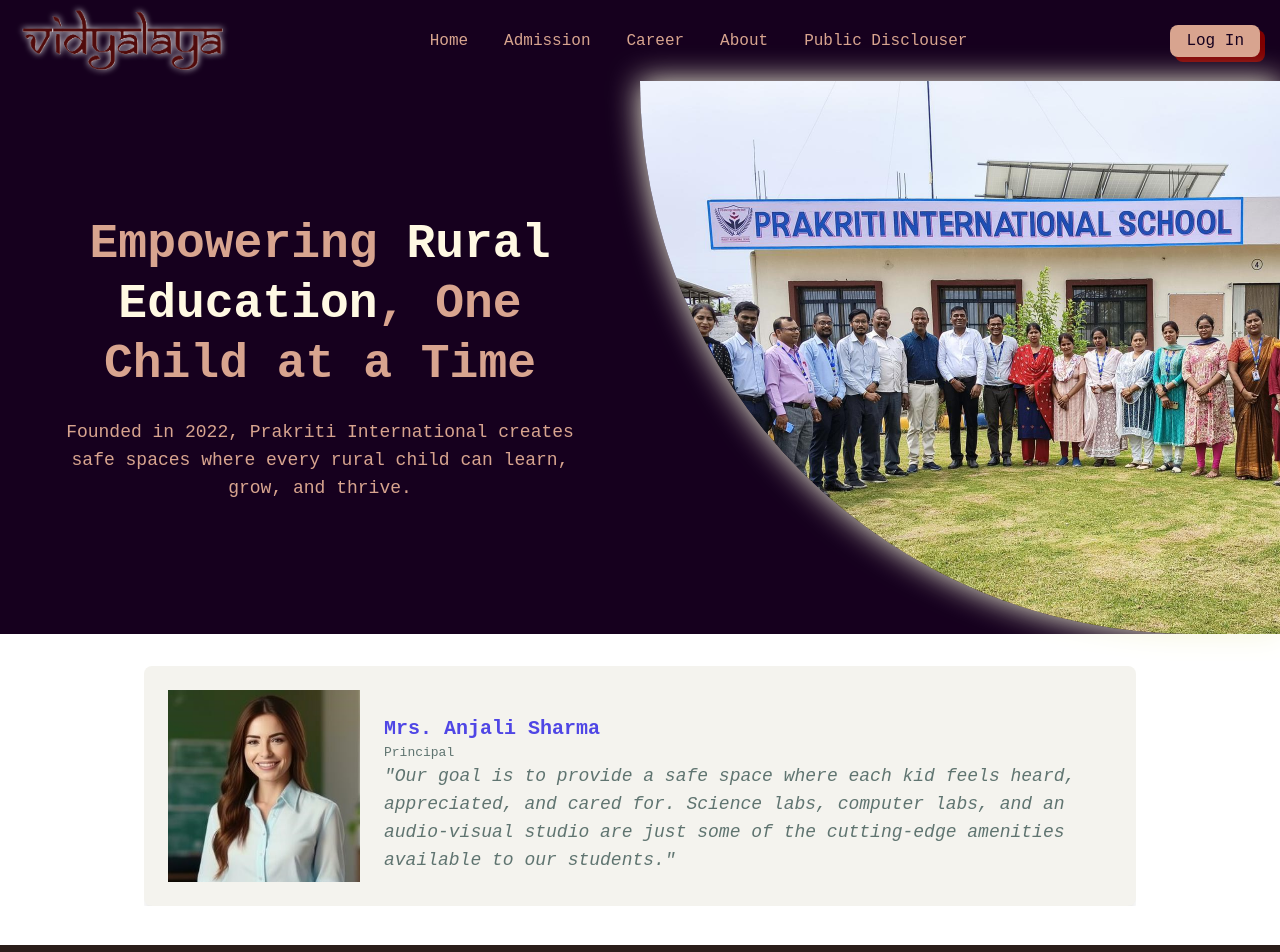
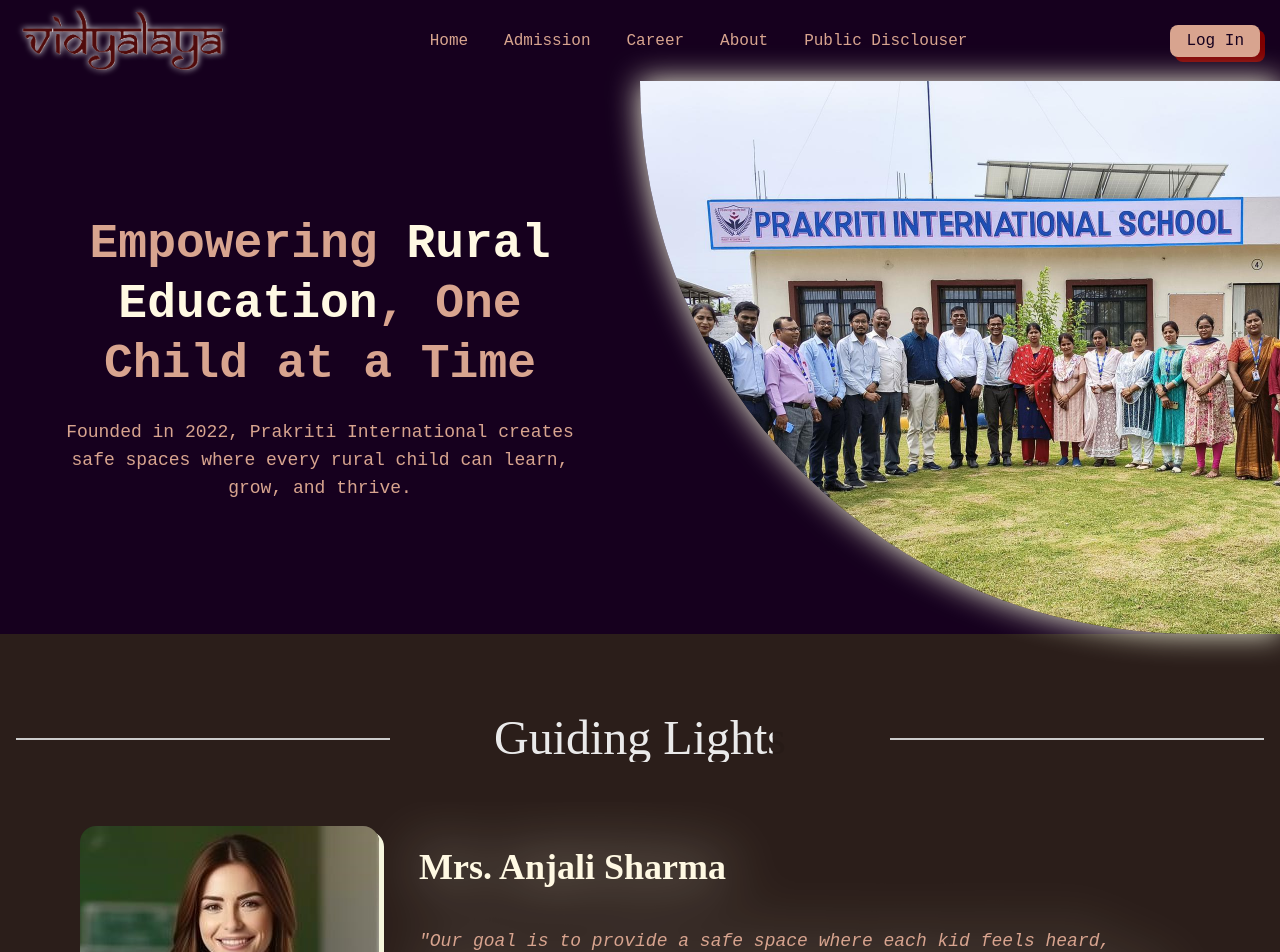
Before and after one commit to itz-mohanmadhav-18/vidhyalya-frontend, a React (Vite) app: page /#/about in a window 1280 px wide. Shown: the top 952 px of the page. Built offline with nearby package versions, Linux system fonts and the light colour scheme.

Commit message:
Testimonials completed

```diff
--- a/src/components/AboutPage.jsx
+++ b/src/components/AboutPage.jsx
@@ -1,4 +1,4 @@
-import React, { useState } from 'react'
+import React, { useState, useEffect } from 'react'
 import Navbar from './HomePage/NavBar'
 import Footer from './HomePage/Footer'
 // import { Contact } from 'lucide-react';
@@ -7,6 +7,35 @@ import ContactUsForm from './HomePage/ContactUsForm';
 import Authoritites from './AboutPage/Authorities';
 
 export default function AboutPage() {
+
+
+    useEffect(() => {
+      const handleScroll = () => {
+        document.querySelectorAll(".headings").forEach((heading) => {
+          const rect = heading.getBoundingClientRect();
+          const start = window.innerHeight * 0.1;
+          const end = window.innerHeight * 0.8;
+
+          if (rect.top >= start && rect.top <= end) {
+            // Calculate progress between start and end
+            const progress = (rect.top - start) / (end - start);
+            heading.style.backgroundSize = `${100 - progress * 100}% 100%`;
+          } else if (rect.top < start) {
+            heading.style.backgroundSize = "100% 100%"; // Fully revealed
+          } else {
+            heading.style.backgroundSize = "0% 100%"; // Fully hidden
+          }
+        });
+      };
+
+      window.addEventListener("scroll", handleScroll);
+
+      return () => {
+        window.removeEventListener("scroll", handleScroll);
+      };
+    }, []);
+
+
   const [isContactFormopen,setContactFormOpen] = useState(false);
   const openContactForm = () => {
     setContactFormOpen(true);
--- a/src/components/AboutPage/Authorities.jsx
+++ b/src/components/AboutPage/Authorities.jsx
@@ -49,24 +49,27 @@ const TestimonialCarousel = () => {
   };
 
   return (
-    <div className="container mx-auto px-4 py-8">
-      <Slider {...settings}>
+    <div className="h-screen px-4 py-5 md:py-16 bg-dark-brown">
+        <h1 className="headings !text-2xl sm:!text-3xl md:!text-4xl lg:!text-5xl justify-self-center w-fit bg-gradient-to-r from-[#fff] to-[#fff]">
+        Guiding Lights
+        </h1>
+      <Slider {...settings} className='overflow-visible px-10 my-10'>
         {testimonials.map((testimonial, index) => (
           <div>
-            <div key={index} className="flex flex-col md:flex-row items-center bg-light-white rounded-lg shadow-lg p-6">
+            <div key={index} className="h-full flex flex-col md:flex-row items-center rounded-lg p-6">
             {/* Left: Image */}
-            <div className="flex-shrink-0">
+            <div className="flex-shrink-0 overflow-visible">
               <img
                 src={testimonial.photo}
                 alt={testimonial.author}
-                className="w-32 h-32 md:w-48 md:h-48 object-cover"
+                className="w-32 h-32 md:w-full md:h-full object-cover rounded-2xl shadow-[5px_5px_0_beige]"
               />
             </div>
             {/* Right: Content */}
-            <div className="mt-4 md:mt-0 md:ml-6 text-center md:text-left">
-              <h3 className="text-indigo-600 font-bold text-xl mt-4">{testimonial.author}</h3>
-              <p className="text-gray font-medium">{testimonial.designation}</p>
-              <p className="text-gray text-lg italic">"{testimonial.quote}"</p>
+            <div className="mt-4 md:mt-0 md:ml-10 text-center md:text-left h-5/6 flex flex-col justify-between drop-shadow-[0_0_30px_beige]">
+              <h3 className="text-peach font-bold font-times text-4xl m-0">{testimonial.author}</h3>
+              <p className="text-beige text-lg italic my-10">"{testimonial.quote}"</p>
+              <p className="text-beige font-medium text-base align-baseline">{testimonial.designation}</p>
             </div>
           </div>
           </div>
```
